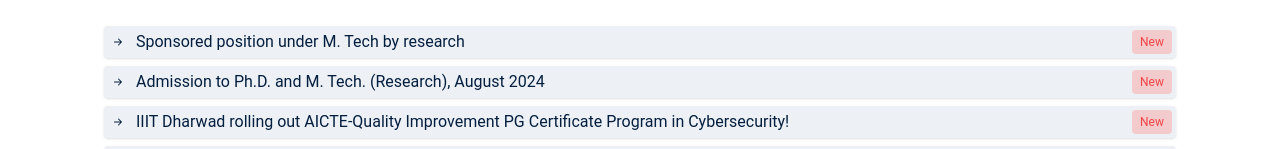
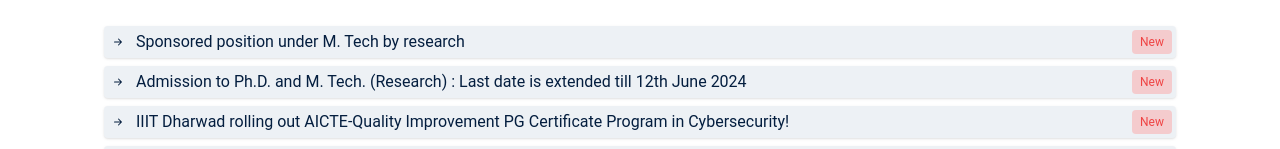
Before and after one commit to Velocity-IIITDWD/iiitdwd.ac.in, a Next.js app: page /announcements in a window 1280 px wide. Shown: the part 534-683 px from the top of the page. Built offline with nearby package versions, Linux system fonts and the light colour scheme.

Commit message:
update announcement

```diff
--- a/data/admissions.ts
+++ b/data/admissions.ts
@@ -84,12 +84,12 @@ export const links: linksStructure[] = [
       {
         id: 3,
         link: '/docs/FEE_2024-25_Sheet1.pdf',
-        displayText: 'Fee Structure',
+        displayText: 'Fee Structure for the batch 2024-2025',
       },
       {
         id: 4,
         link: '/faq',
-        displayText: 'FAQ\'s',
+        displayText: "FAQ's",
       },
     ],
   },
--- a/data/announcements.ts
+++ b/data/announcements.ts
@@ -12,7 +12,7 @@ export const announcements: Announcement[] = [
   },
   {
     link: '/docs/Ph.D_and_M.Tech-Research_Aug24_Admission_Notification.pdf',
-    text: 'Admission to Ph.D. and M. Tech. (Research), August 2024',
+    text: 'Admission to Ph.D. and M. Tech. (Research) : Last date is extended till 12th June 2024',
     new: true,
   },
   {
```
Also changed, not shown: 1 other file (tests, documents, lock files or other folders).
